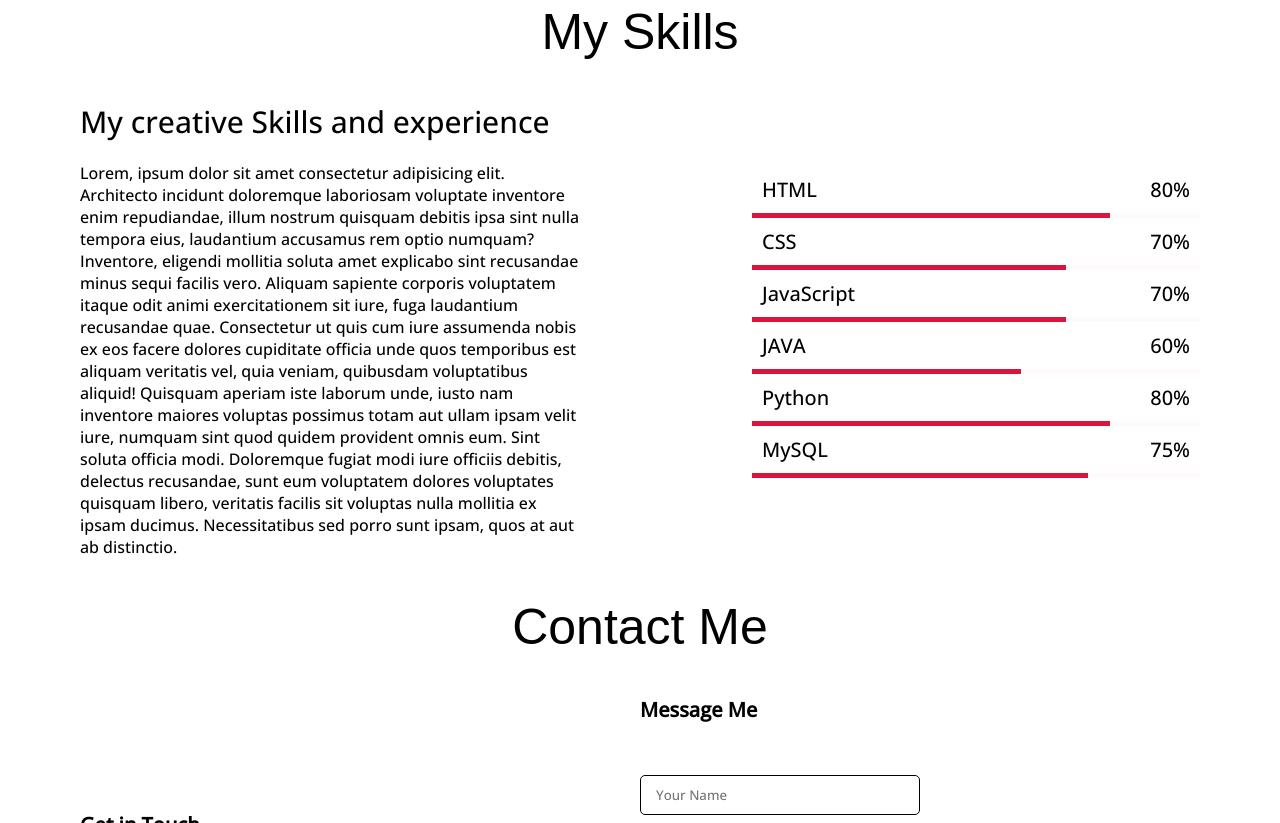
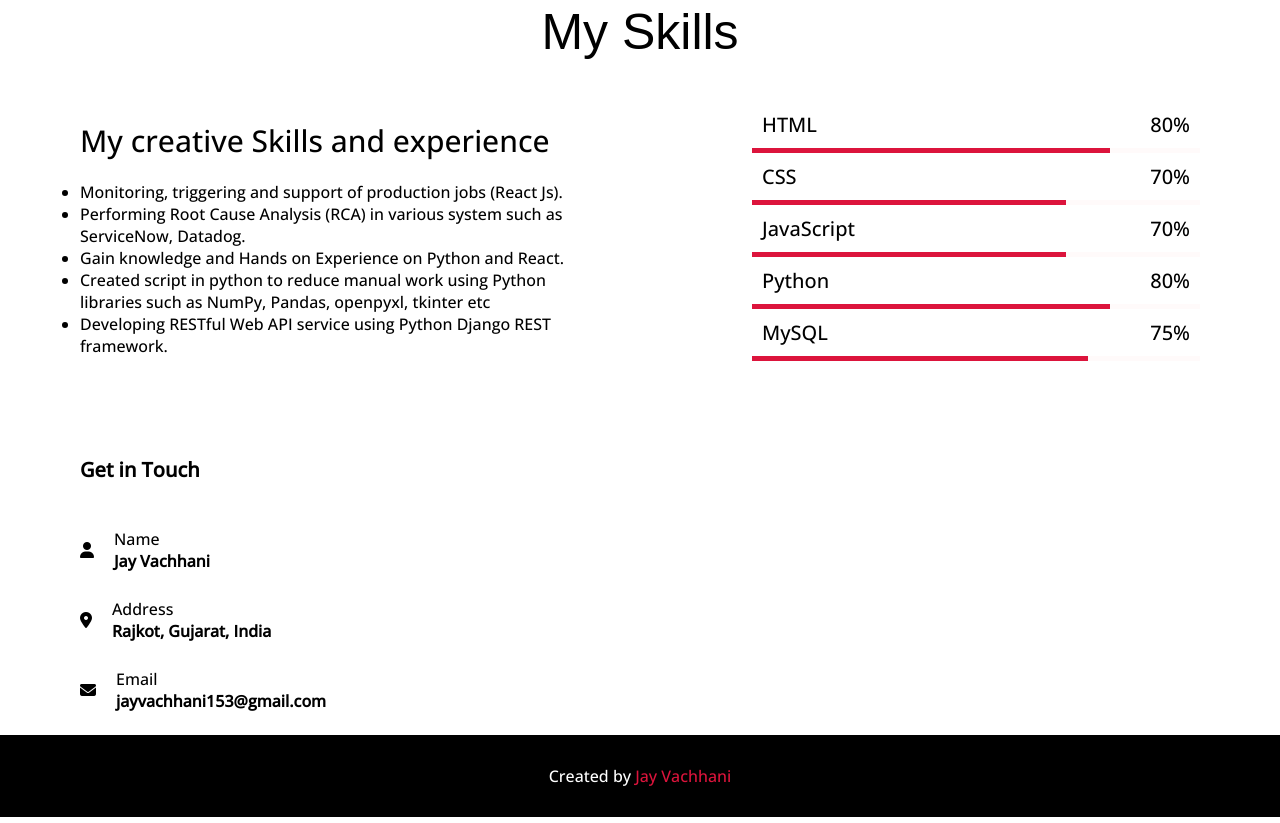
Before and after one commit to JayuVachhani/portfolio.github.io, a plain HTML site: page index.html in a window 1280 px wide. Shown: the part 1977-2800 px from the top of the page. Drawn offline with nearby package versions, Linux system fonts and the light colour scheme.

Commit message:
added more details

```diff
--- a/index.html
+++ b/index.html
@@ -47,7 +47,7 @@
             And I'm a
             <span class="occupation"></span>
           </div>
-          <button class="hireme">Hire Me</button>
+          <!-- <button class="hireme">Hire Me</button> -->
         </div>
       </div>
     </section>
@@ -62,13 +62,13 @@
           </div>
           <div class="column right">
             <div class="text">
-              Hi I'm Jay Vachhani and I'm
-              <span class="occupation-2"></span>
+              Hi I'm Jay Vachhani
+              <!-- <span class="occupation-2"></span> -->
             </div>
             <p>
               I love to explore great technological world around me and want to help to program a better world by coding. Highly enthusiastic for a career in python and Web Technologies. I also like to improve process by making automate solutions.
             </p>
-            <a href="#">Download CV</a>
+            <a href="/Resume/Jay_Resume.pdf" target="_blank">My Resume</a>
           </div>
         </div>
       </div>
@@ -112,23 +112,24 @@
               My creative Skills and experience
             </div>
             <p>
-              Lorem, ipsum dolor sit amet consectetur adipisicing elit.
-              Architecto incidunt doloremque laboriosam voluptate inventore enim
-              repudiandae, illum nostrum quisquam debitis ipsa sint nulla
-              tempora eius, laudantium accusamus rem optio numquam? Inventore,
-              eligendi mollitia soluta amet explicabo sint recusandae minus
-              sequi facilis vero. Aliquam sapiente corporis voluptatem itaque
-              odit animi exercitationem sit iure, fuga laudantium recusandae
-              quae. Consectetur ut quis cum iure assumenda nobis ex eos facere
-              dolores cupiditate officia unde quos temporibus est aliquam
-              veritatis vel, quia veniam, quibusdam voluptatibus aliquid!
-              Quisquam aperiam iste laborum unde, iusto nam inventore maiores
-              voluptas possimus totam aut ullam ipsam velit iure, numquam sint
-              quod quidem provident omnis eum. Sint soluta officia modi.
-              Doloremque fugiat modi iure officiis debitis, delectus recusandae,
-              sunt eum voluptatem dolores voluptates quisquam libero, veritatis
-              facilis sit voluptas nulla mollitia ex ipsam ducimus.
-              Necessitatibus sed porro sunt ipsam, quos at aut ab distinctio.
+              <ul>
+
+<li>Monitoring, triggering and support of production jobs
+  (React Js).</li>
+<li>Performing Root Cause Analysis (RCA) in various
+  system such as ServiceNow, Datadog.</li>
+<li>Gain knowledge and Hands on Experience on Python
+  and React.</li>
+<li>Created script in python to reduce manual work using
+  Python libraries such as NumPy, Pandas, openpyxl,
+  tkinter etc</li>
+  <li>Developing RESTful Web API service using Python
+Django REST framework.
+</li>
+
+              </ul>
+
+
             </p>
           </div>
           <div class="column right">
@@ -152,12 +153,6 @@
               <div class="line js"></div>
 
               <div class="info">
-                <span>JAVA</span>
-                <span>60%</span>
-              </div>
-              <div class="line java"></div>
-
-              <div class="info">
                 <span>Python</span>
                 <span>80%</span>
               </div>
@@ -177,12 +172,12 @@
     <!-- Contact -->
     <section class="contact" id="contact">
       <div class="max-width">
-        <h2 class="title">Contact Me</h2>
+        <!-- <h2 class="title">Contact Me</h2> -->
         <div class="contact-content">
           <div class="column left">
-            <div class="text">
+            <h3 class="text">
               Get in Touch
-            </div><br>
+            </h3><br>
             <div class="icons">
               <div class="row">
                 <i class="fas fa-user"></i>
@@ -195,19 +190,19 @@
                 <i class="fas fa-map-marker-alt"></i>
                 <div class="info">
                   <div class="head">Address</div>
-                  <div class="sub-title"><b>India</b></div>
+                  <div class="sub-title"><b>Rajkot, Gujarat, India</b></div>
                 </div>
               </div>
               <div class="row">
                 <i class="fas fa-envelope"></i>
                 <div class="info">
                   <div class="head">Email</div>
-                  <div class="sub-title"><b>Jay@mail.com</b></div>
+                  <div class="sub-title"><b>jayvachhani153@gmail.com</b></div>
                 </div>
               </div>
             </div>
           </div>
-          <div class="column right">
+          <!-- <div class="column right">
             <div class="text">Message Me</div><br>
             <form action="#">
               <div class="fields">
@@ -250,7 +245,7 @@
             </form>
           </div>
         </div>
-      </div>
+      </div> -->
     </section>
 
     <!-- Footer -->
@@ -258,8 +253,8 @@
       <div class="footer">
         Created by
         <a href="#">Jay Vachhani</a>
-        |
-        <span class="fas fa-copyright">2022 All rights reserved.</span>
+
+
       </div>
     </footer>
     <!-- <p>Lorem ipsum dolor sit amet consectetur adipisicing elit. Totam inventore voluptatem illo est laudantium, architecto ut aliquid perspiciatis odit unde ratione similique reiciendis possimus nesciunt, autem expedita dicta, natus ipsum! Ad eius eligendi, amet saepe ut nobis hic cupiditate odit tempore non aperiam delectus laborum id ea labore quia soluta praesentium reiciendis dolorem animi autem quos dolor nemo. Quia architecto laborum non deleniti maxime autem cupiditate, quam reprehenderit sunt est vel nobis atque harum animi iure asperiores culpa aliquid inventore maiores labore officia amet similique consequuntur. Quam architecto, a quidem sunt aperiam eos, natus fuga repellendus incidunt illum voluptatum aliquid. Magni quod perspiciatis ratione eum, ipsam ipsum ab non, iusto nesciunt omnis quo libero consequuntur animi quaerat distinctio ea corrupti et dolore adipisci, similique tempore quisquam error sed? Ad laborum eaque voluptas aliquam? Expedita maiores iste praesentium sint est amet. Quam culpa quasi aliquam, nemo suscipit voluptatum ab ducimus at delectus ratione natus officiis minima quidem tenetur explicabo exercitationem voluptates corporis eum? Quam optio ullam voluptatibus laboriosam voluptatum cumque hic odio quos, magnam officiis eos natus dolorum fugit, dolores veniam. Eos tempora sit magni quas est laudantium placeat aspernatur voluptatibus! Ex delectus fugiat, ab quasi quos ratione modi alias quidem.</p> -->
--- a/script.js
+++ b/script.js
@@ -14,13 +14,13 @@ $(document).ready(function(){
     })
 
     var typed = new Typed('.occupation',{
-        strings : ['Developer','Designer'],
+        strings : ['Web Developer'],
         typeSpeed : 100,
         backSpeed : 60,
         loop : true
     })
     var typed = new Typed('.occupation-2',{
-        strings : ['Developer','Designer'],
+        strings : ['Web Developer'],
         typeSpeed : 100,
         backSpeed : 60,
         loop : true
--- a/style.css
+++ b/style.css
@@ -290,6 +290,7 @@ html{
   font-size: 20px;
   font-weight: 600;
   margin-bottom: 10px;
+  margin-top:10vh;
 }
 .contact .contact-content .left .icons {
   margin: 10px 0;
```
Also changed, not shown: 2 other files.
